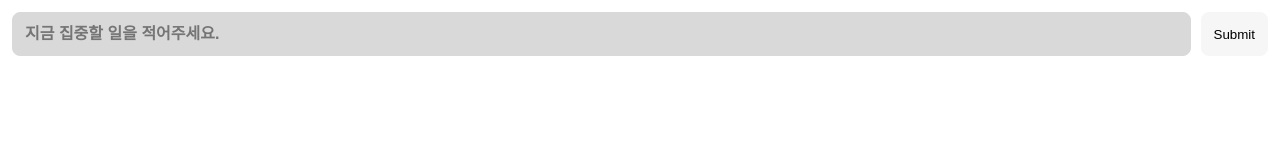
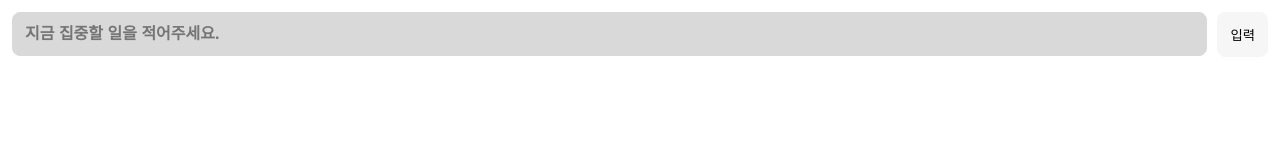
Before and after one commit to jxxh204/MeowFocus, a React (Create React App) app: page / in a window 1280 px wide. Shown: the top 160 px of the page. Built offline with nearby package versions, Linux system fonts and the light colour scheme.

Commit message:
TEST : Task Edit 테스트 작성

```diff
--- a/src/App.tsx
+++ b/src/App.tsx
@@ -8,7 +8,7 @@ function App() {
     <div className="App">
       <Form handler={handleSubmit}>
         <Form.Input text={text} focus={isFocus} handleChange={textHandler} />
-        <Form.Submit />
+        <Form.Submit focus={isFocus} />
       </Form>
     </div>
   );
--- a/src/component/Input.tsx
+++ b/src/component/Input.tsx
@@ -28,6 +28,7 @@ function Input({ text, focus, handleChange }: Props) {
       onChange={handleChange}
       type="text"
       placeholder="지금 집중할 일을 적어주세요."
+      data-testid="inputText"
     />
   );
 }
--- a/src/component/Submit.tsx
+++ b/src/component/Submit.tsx
@@ -11,8 +11,9 @@ const SubmitStyle = styled.input`
   justify-content: center;
 `;
 
-function Submit() {
-  return <SubmitStyle type="submit" data-testid="입력" />;
+function Submit({ focus }: { focus: boolean }) {
+  if (!focus) return <SubmitStyle type="submit" value="입력" />;
+  return null;
 }
 
 export default Submit;
```
Also changed, not shown: 1 other file (tests, documents, lock files or other folders).
